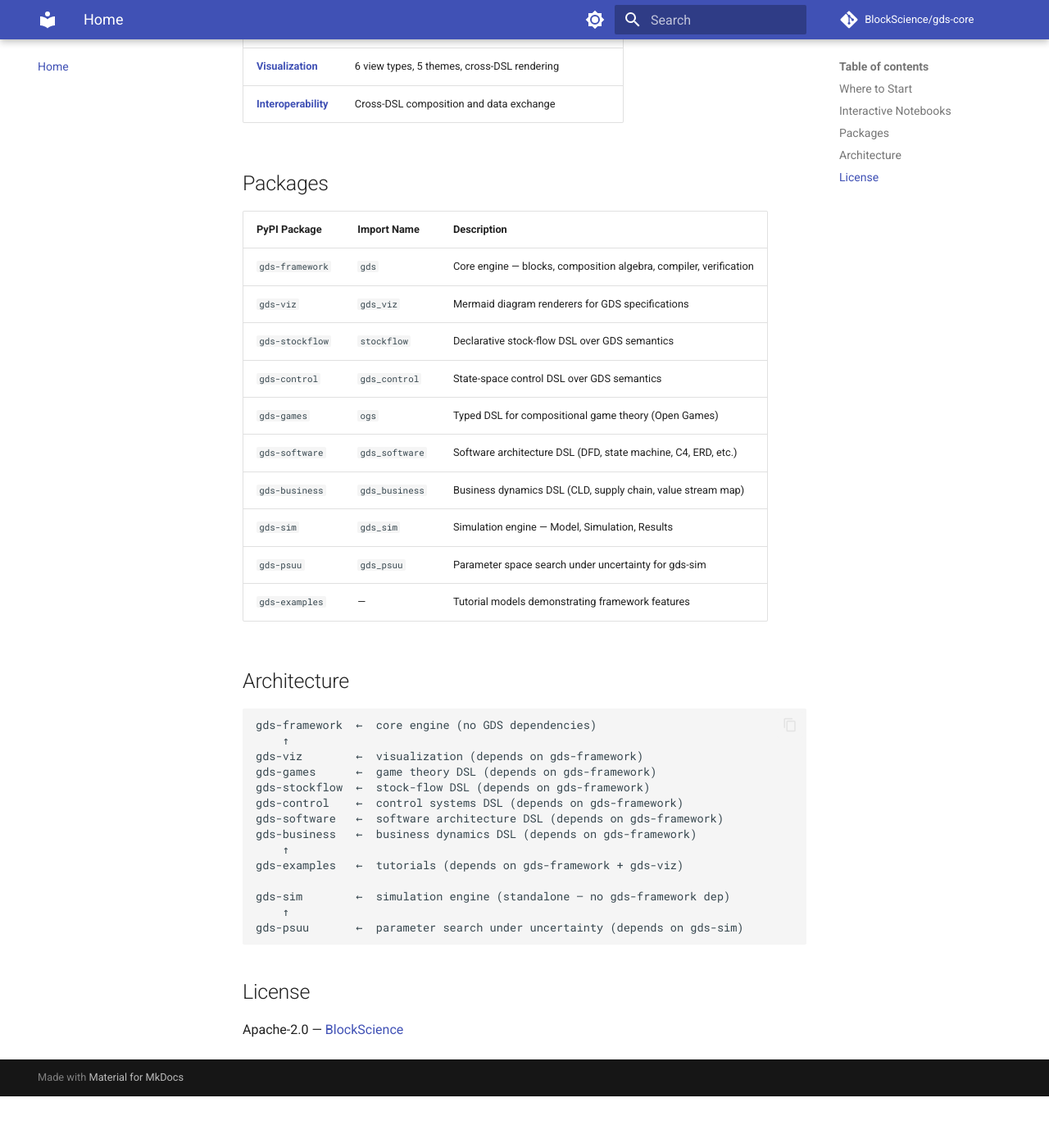
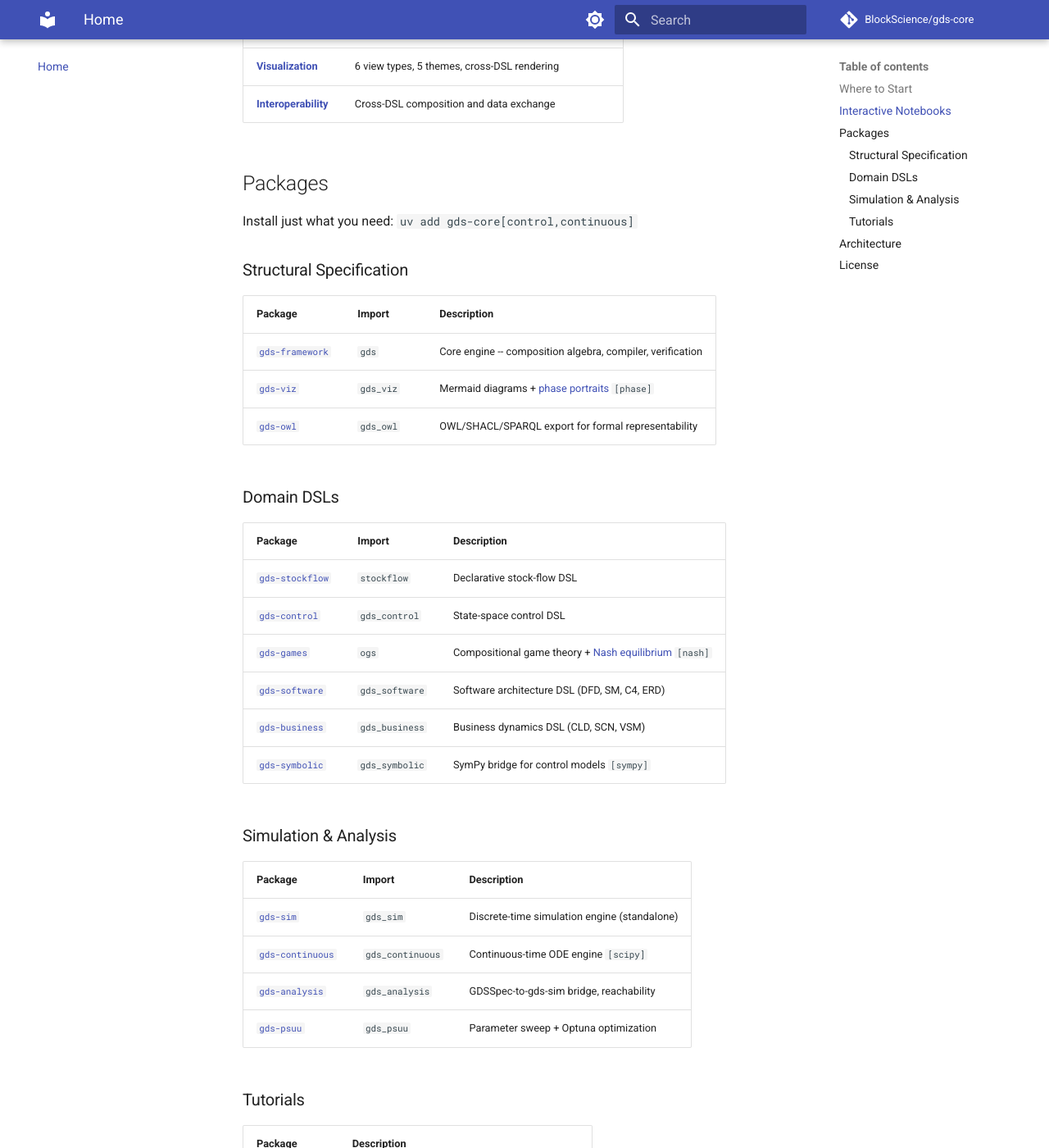
Before and after one commit to BlockScience/gds-core, an MkDocs documentation site: the page built from docs/index.md, in a window 1280 px wide and 1400 px high, scrolled down 968 px. Shown: the whole window at 82% size. Built offline with MkDocs 1.6.1 and Material for MkDocs 9.7.7, drawn with Linux system fonts in a browser that asks for light colours; comment, search, counter and statistics services are not loaded; before the commit the page ends 2305 px from its top, so only the background shows below that; some of the changed text lies outside the part shown.

Commit message:
docs: update landing page with full 14-package ecosystem

````diff
--- a/docs/index.md
+++ b/docs/index.md
@@ -27,36 +27,65 @@ Key guides include embedded [marimo](https://marimo.io) notebooks — run code,
 
 ## Packages
 
-| PyPI Package | Import Name | Description |
+Install just what you need: `uv add gds-core[control,continuous]`
+
+### Structural Specification
+
+| Package | Import | Description |
 |---|---|---|
-| `gds-framework` | `gds` | Core engine — blocks, composition algebra, compiler, verification |
-| `gds-viz` | `gds_viz` | Mermaid diagram renderers for GDS specifications |
-| `gds-stockflow` | `stockflow` | Declarative stock-flow DSL over GDS semantics |
-| `gds-control` | `gds_control` | State-space control DSL over GDS semantics |
-| `gds-games` | `ogs` | Typed DSL for compositional game theory (Open Games) |
-| `gds-software` | `gds_software` | Software architecture DSL (DFD, state machine, C4, ERD, etc.) |
-| `gds-business` | `gds_business` | Business dynamics DSL (CLD, supply chain, value stream map) |
-| `gds-sim` | `gds_sim` | Simulation engine — Model, Simulation, Results |
-| `gds-psuu` | `gds_psuu` | Parameter space search under uncertainty for gds-sim |
-| `gds-examples` | — | Tutorial models demonstrating framework features |
+| [`gds-framework`](framework/index.md) | `gds` | Core engine -- composition algebra, compiler, verification |
+| [`gds-viz`](viz/index.md) | `gds_viz` | Mermaid diagrams + [phase portraits](viz/index.md) `[phase]` |
+| [`gds-owl`](owl/index.md) | `gds_owl` | OWL/SHACL/SPARQL export for formal representability |
+
+### Domain DSLs
+
+| Package | Import | Description |
+|---|---|---|
+| [`gds-stockflow`](stockflow/index.md) | `stockflow` | Declarative stock-flow DSL |
+| [`gds-control`](control/index.md) | `gds_control` | State-space control DSL |
+| [`gds-games`](games/index.md) | `ogs` | Compositional game theory + [Nash equilibrium](games/equilibrium.md) `[nash]` |
+| [`gds-software`](software/index.md) | `gds_software` | Software architecture DSL (DFD, SM, C4, ERD) |
+| [`gds-business`](business/index.md) | `gds_business` | Business dynamics DSL (CLD, SCN, VSM) |
+| [`gds-symbolic`](symbolic/index.md) | `gds_symbolic` | SymPy bridge for control models `[sympy]` |
+
+### Simulation & Analysis
+
+| Package | Import | Description |
+|---|---|---|
+| [`gds-sim`](https://pypi.org/project/gds-sim/) | `gds_sim` | Discrete-time simulation engine (standalone) |
+| [`gds-continuous`](continuous/index.md) | `gds_continuous` | Continuous-time ODE engine `[scipy]` |
+| [`gds-analysis`](analysis/index.md) | `gds_analysis` | GDSSpec-to-gds-sim bridge, reachability |
+| [`gds-psuu`](psuu/index.md) | `gds_psuu` | Parameter sweep + Optuna optimization |
+
+### Tutorials
+
+| Package | Description |
+|---|---|
+| `gds-examples` | [Tutorial models](examples/learning-path.md) + [Homicidal Chauffeur](continuous/getting-started.md) notebook |
 
 ## Architecture
 
 ```
-gds-framework  ←  core engine (no GDS dependencies)
+gds-framework  ←  core engine (pydantic only)
     ↑
-gds-viz        ←  visualization (depends on gds-framework)
-gds-games      ←  game theory DSL (depends on gds-framework)
-gds-stockflow  ←  stock-flow DSL (depends on gds-framework)
-gds-control    ←  control systems DSL (depends on gds-framework)
-gds-software   ←  software architecture DSL (depends on gds-framework)
-gds-business   ←  business dynamics DSL (depends on gds-framework)
+    ├── gds-viz        ←  Mermaid diagrams + phase portraits [matplotlib]
+    ├── gds-games      ←  game theory DSL + Nash equilibrium [nashpy]
+    ├── gds-stockflow  ←  stock-flow DSL
+    ├── gds-control    ←  control systems DSL
+    ├── gds-software   ←  software architecture DSL
+    ├── gds-business   ←  business dynamics DSL (CLD, SCN, VSM)
+    └── gds-owl        ←  OWL/SHACL/SPARQL export (rdflib, pyshacl)
+         ↑
+    gds-symbolic       ←  SymPy bridge (extends gds-control) [sympy]
+         ↑
+    gds-examples       ←  tutorials (depends on most DSLs + viz)
+
+gds-sim            ←  discrete-time simulation (standalone, pydantic only)
     ↑
-gds-examples   ←  tutorials (depends on gds-framework + gds-viz)
+    ├── gds-analysis   ←  spec→sim bridge, reachability
+    └── gds-psuu       ←  parameter sweep + Optuna
 
-gds-sim        ←  simulation engine (standalone — no gds-framework dep)
-    ↑
-gds-psuu       ←  parameter search under uncertainty (depends on gds-sim)
+gds-continuous     ←  continuous-time ODE engine (standalone) [scipy]
 ```
 
 ## License
````
